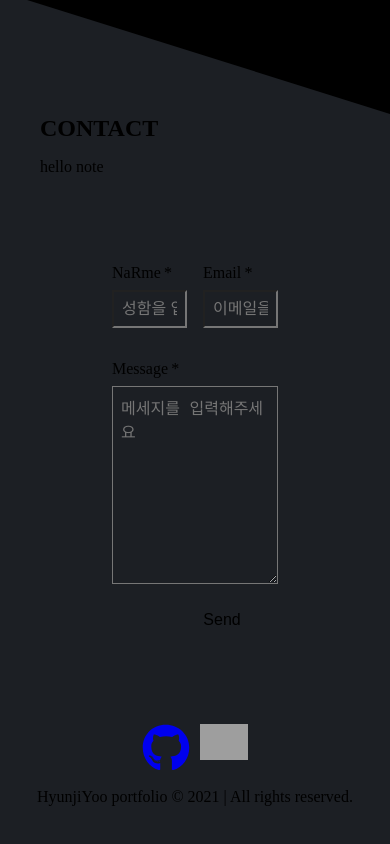
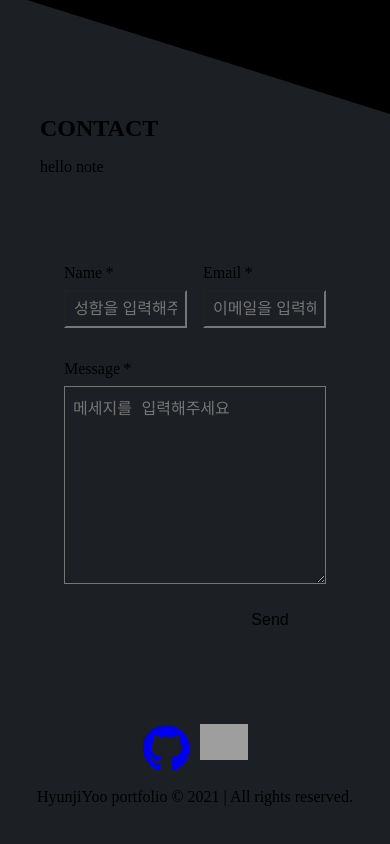
Before and after one commit to hyunjiyoo/portfolio, a React (Create React App) app: page / in a window 390 px wide. Shown: the part 4450-5294 px from the top of the page. Built offline with nearby package versions, Linux system fonts and the light colour scheme; grey boxes are pictures that could not be loaded.

Commit message:
contact 섹션 반응형 css 추가

```diff
--- a/src/components/body/contact/contact.module.css
+++ b/src/components/body/contact/contact.module.css
@@ -1,5 +1,5 @@
 @value makerWhite, makerPurple, makerPink, makerGrey from '../../shared/colors.css';
-@value mediumFont from '../../shared/size.css';
+@value mediumFont, tabletWidth from '../../shared/size.css';
 
 .form {
   display: flex;
@@ -7,7 +7,6 @@
   border: 2px solid makerPurple;
   border-radius: 8px;
   padding: 1.5rem;
-  margin: 0 3rem;
 }
 
 .info {
@@ -69,3 +68,19 @@ input, textarea {
   transform: scale(1.05);
   transition: all 300ms ease-in;
 }
+
+/* tablet CSS */
+@media only screen and (max-width: tabletWidth) {
+  .info {
+    flex-direction: column;
+  }
+
+  .email {
+    margin: 0;
+  }
+
+  .name {
+    margin: 0 0 2em 0;
+  }
+
+}
--- a/src/components/body/contact/contact.tsx
+++ b/src/components/body/contact/contact.tsx
@@ -14,7 +14,7 @@ const Contact = (): JSX.Element => (
 
         <div className={styles.info}>
           <div className={styles.name}>
-            <label htmlFor="name">NaRme</label>
+            <label htmlFor="name">Name</label>
             <input type="text" id="name" name="user_name" placeholder="성함을 입력해주세요"/>
           </div>
           <div className={styles.email}>
```
